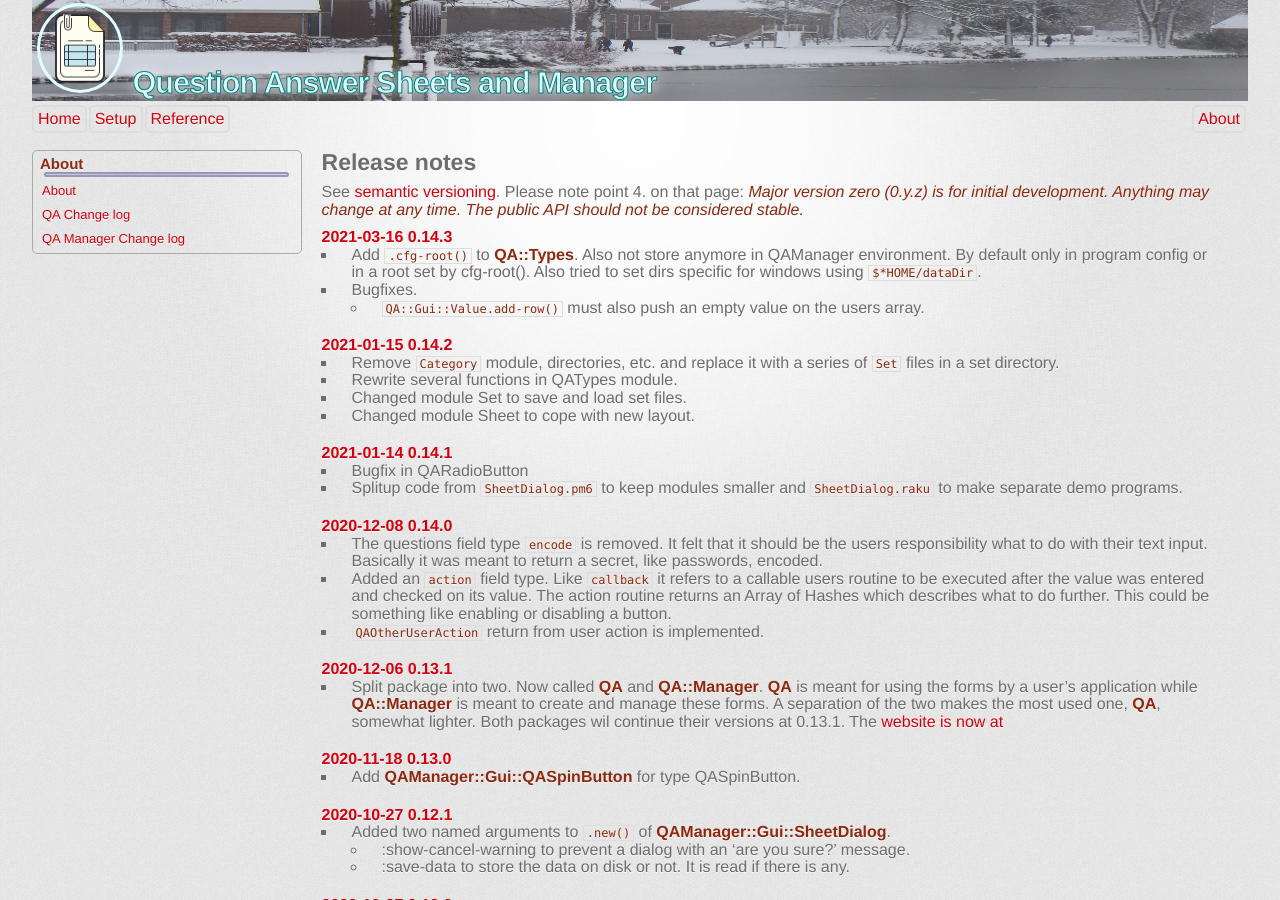
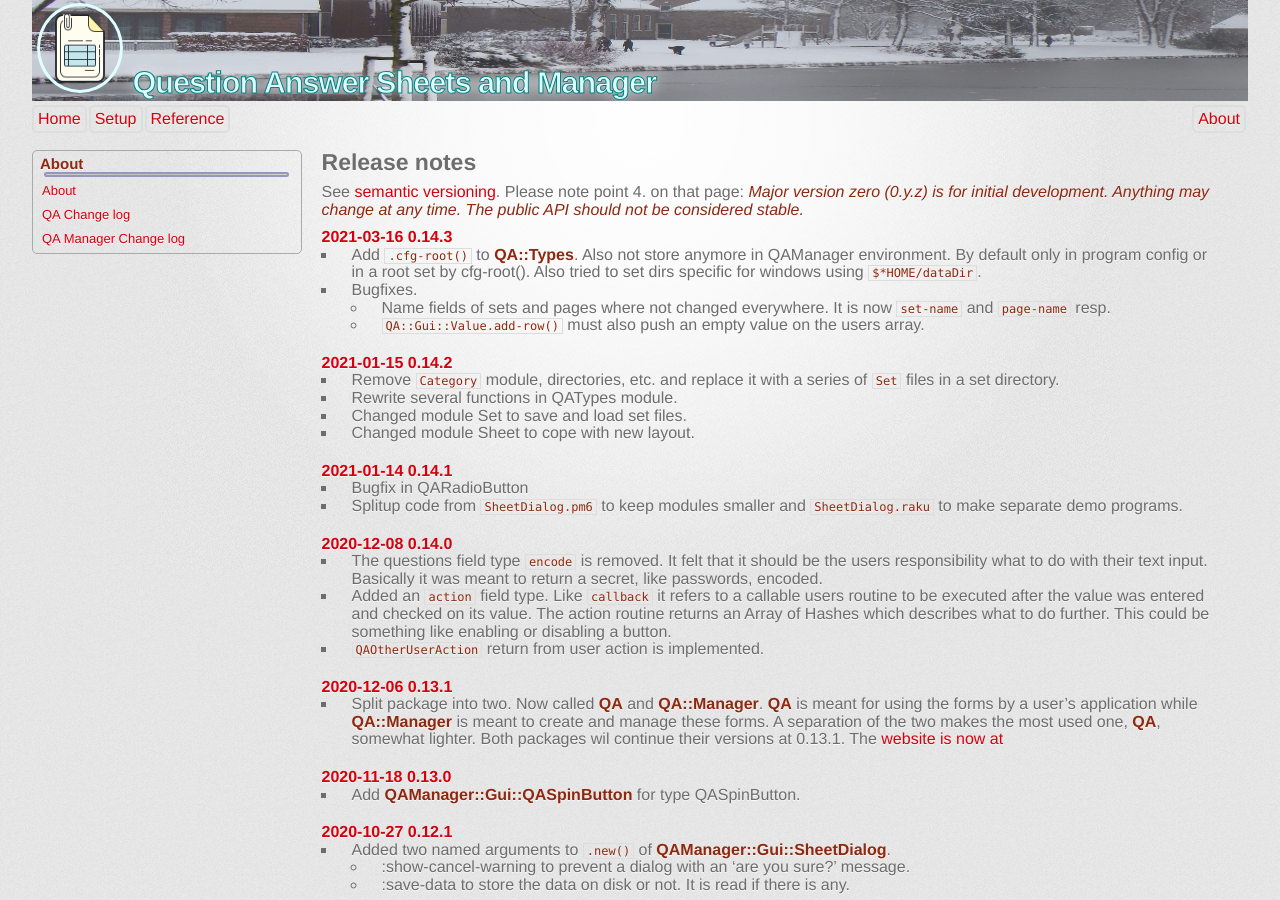
Before and after one commit to MARTIMM/question-answer, a Jekyll site: the page built from docs/content-docs/about/QA-release-notes.md, in a window 1280 px wide and 900 px high. Built offline with Jekyll 4.4.1, drawn with Linux system fonts in a browser that asks for light colours; some web fonts are replaced.

Commit message:
new note

```diff
--- a/docs/content-docs/about/QA-release-notes.md
+++ b/docs/content-docs/about/QA-release-notes.md
@@ -11,6 +11,7 @@ See [semantic versioning](http://semver.org/). Please note point 4. on that page
 #### 2021-03-16 0.14.3
 * Add `.cfg-root()` to **QA::Types**. Also not store anymore in QAManager environment. By default only in program config or in a root set by cfg-root(). Also tried to set dirs specific for windows using `$*HOME/dataDir`.
 * Bugfixes.
+  * Name fields of sets and pages where not changed everywhere. It is now `set-name` and `page-name` resp.
   * `QA::Gui::Value.add-row()` must also push an empty value on the users array.
 
 #### 2021-01-15 0.14.2
```
